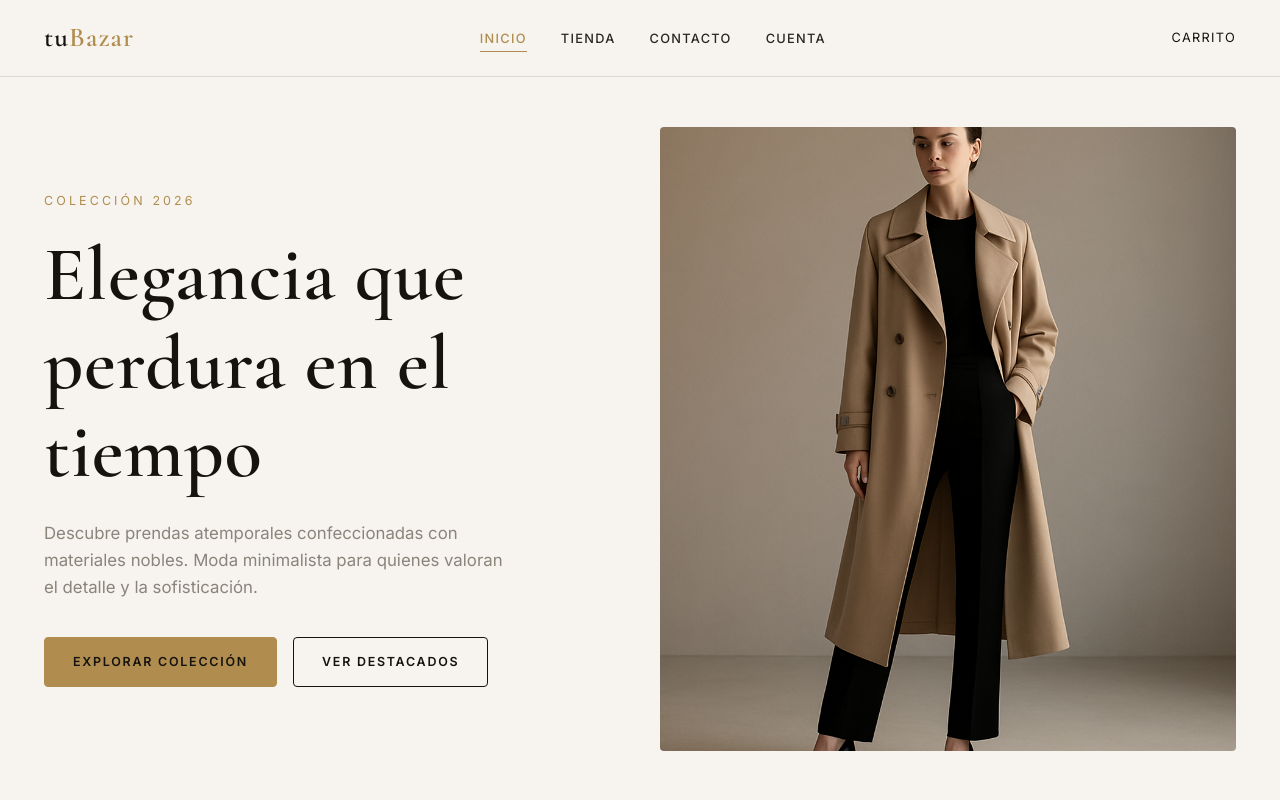
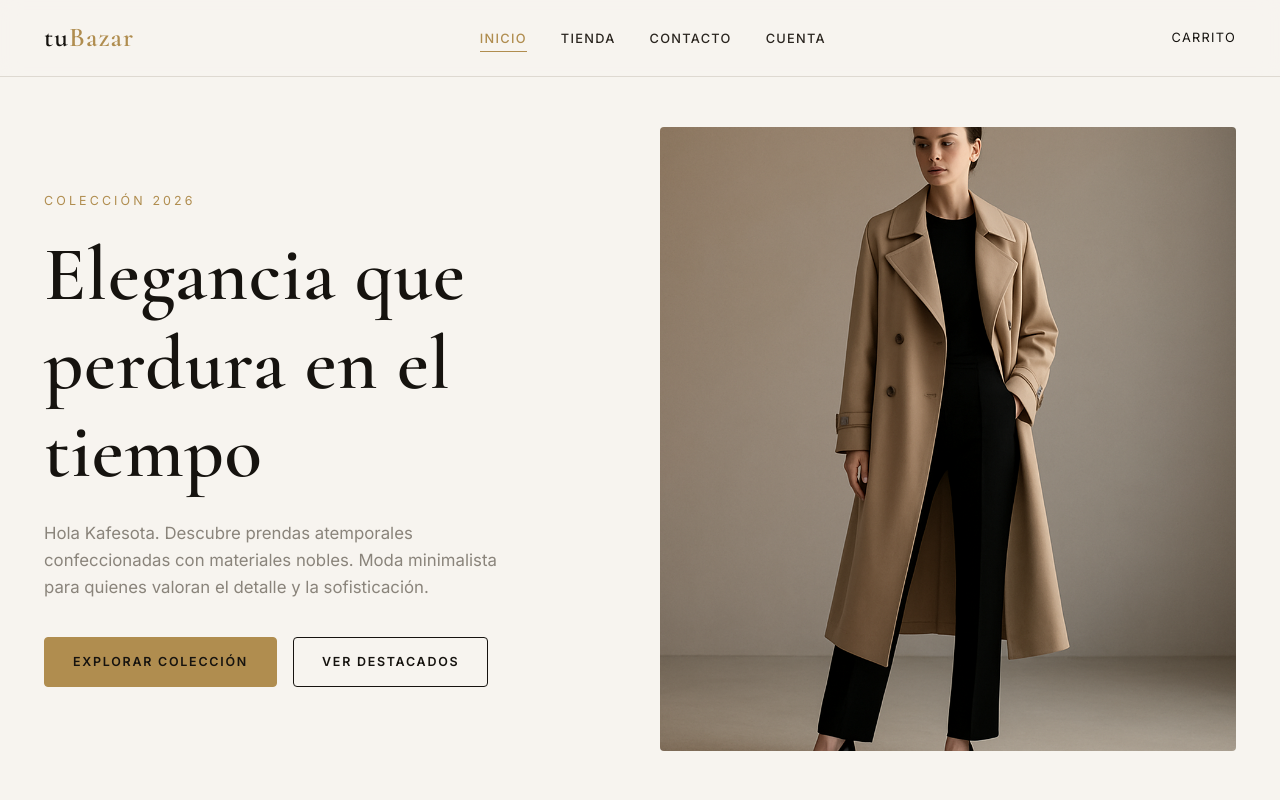
Before and after one commit to kafesinha/prueba1, a website: page index.html in a window 1280 px wide. Shown: the top 800 px of the page. Drawn offline with nearby package versions, Linux system fonts and the light colour scheme.

Commit message:
Update index.html

```diff
--- a/index.html
+++ b/index.html
@@ -38,7 +38,7 @@
       <div class="hero-texto">
         <p class="eyebrow">Colección 2026</p>
         <h1>Elegancia que perdura en el tiempo</h1>
-        <p>Descubre prendas atemporales confeccionadas con materiales nobles. Moda minimalista para quienes valoran el detalle y la sofisticación.</p>
+        <p>Hola Kafesota. Descubre prendas atemporales confeccionadas con materiales nobles. Moda minimalista para quienes valoran el detalle y la sofisticación.</p>
         <div class="hero-acciones">
           <a href="tienda.html" class="btn btn-dorado">Explorar colección</a>
           <a href="#destacados-seccion" class="btn btn-outline">Ver destacados</a>
```
